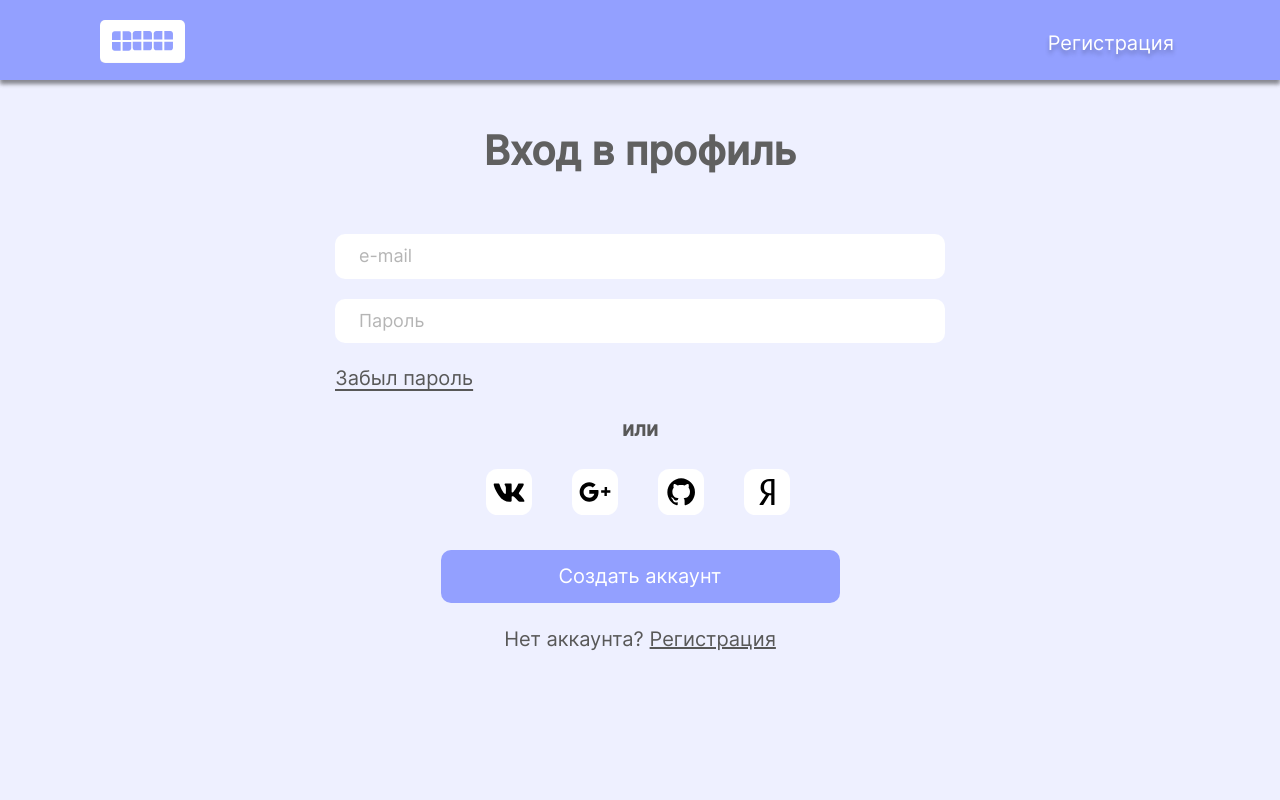
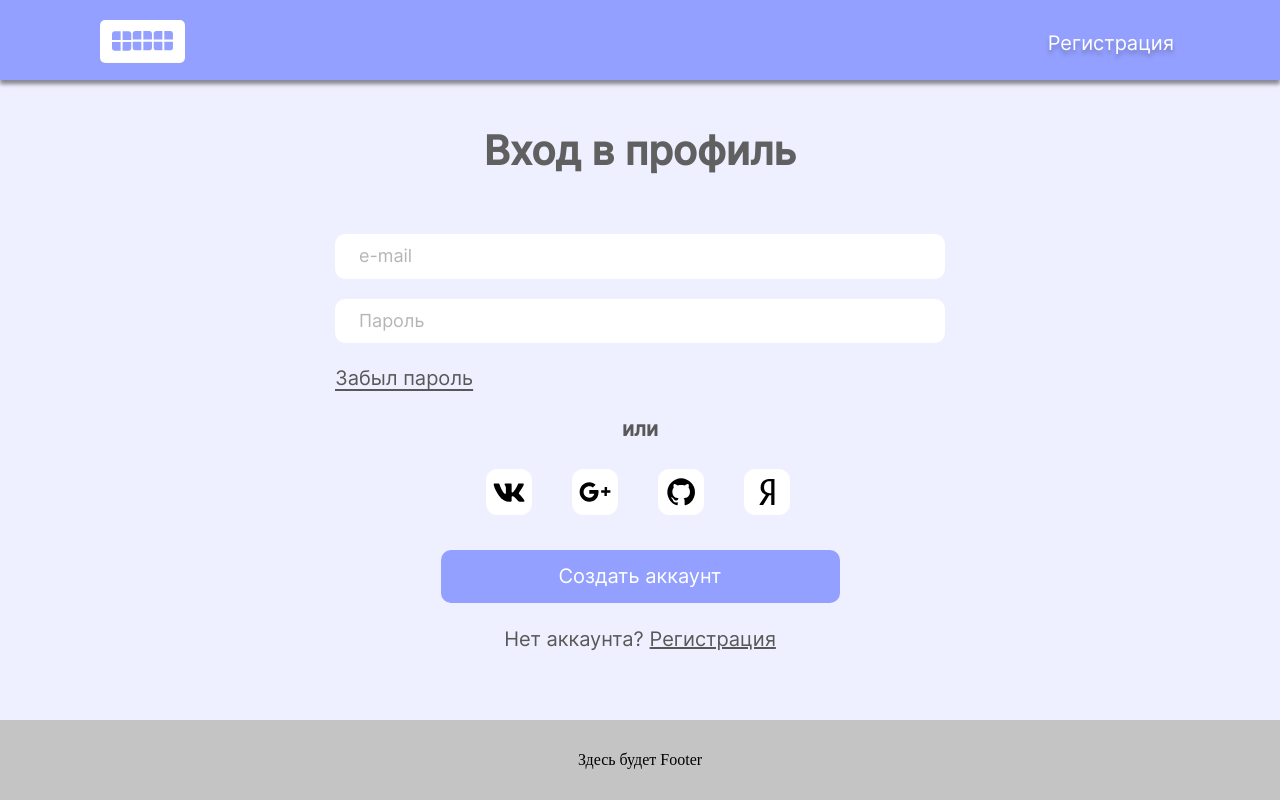
Before and after one commit to tutanhamon667/contract, a React (Create React App) app in the folder frontend/: page /signin in a window 1280 px wide. Shown: the top 800 px of the page. Built offline with nearby package versions, Linux system fonts and the light colour scheme.

Commit message:
изменить минимальное значение высоты wrapper

```diff
--- a/frontend/src/layout/Layout.css
+++ b/frontend/src/layout/Layout.css
@@ -2,7 +2,7 @@
     box-sizing: border-box;
     position: relative;
     width: 100%;
-    min-height: 100vh;
+    min-height: calc(100vh - 160px);
     margin: 0 auto;
     display: flex;
     flex-direction: column;
@@ -11,7 +11,6 @@
 }
 
 .outlet{
-    min-height: 80vh;
     width: 100%;
     margin: 0 auto;
 }
```
